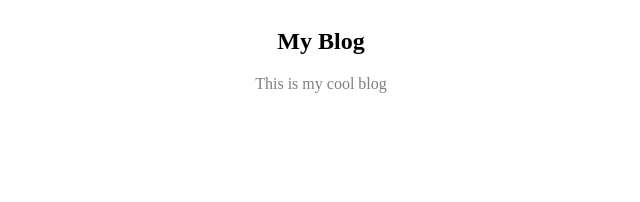
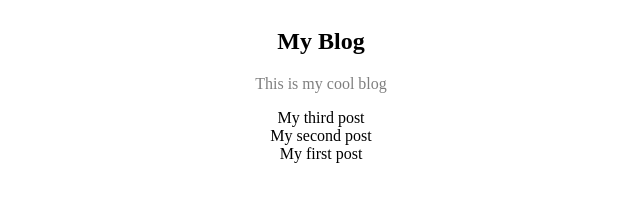
Before and after one commit to codeOfRobin/gatsby-egghead, a Gatsby site: page / in a window 1280 px wide. Shown: the whole page, without its empty margins (319-959 px from the left). Built offline with nearby package versions, Linux system fonts and the light colour scheme; Gatsby itself is replaced by a stand-in of ours.

Commit message:
Add header components
Signed-off-by: Robin Malhotra <me@rmalhotra.com>

```diff
--- /dev/null
+++ b/src/components/Header.js
@@ -0,0 +1,48 @@
+import React from "react"
+import { StaticQuery, graphql } from "gatsby"
+
+const TitleAndDescription = ({ data }) => {
+  const title = data.site.siteMetadata.title
+  const description = data.site.siteMetadata.description
+
+  return (
+    <div
+      style={{
+        display: "flex",
+        flexDirection: "column",
+        alignItems: "center",
+        fontFamily: "avenir",
+      }}
+    >
+      <h2>{title}</h2>
+      <p
+        style={{
+          marginTop: 0,
+          opacity: 0.5,
+        }}
+      >
+        {description}
+      </p>
+    </div>
+  )
+}
+
+const Header = () => {
+  return (
+    <StaticQuery
+      query={graphql`
+        query {
+          site {
+            siteMetadata {
+              description
+              title
+            }
+          }
+        }
+      `}
+      render={data => <TitleAndDescription data={data} />}
+    />
+  )
+}
+
+export default Header
--- a/src/pages/index.js
+++ b/src/pages/index.js
@@ -1,11 +1,13 @@
 import React from "react"
-import { StaticQuery, graphql } from "gatsby"
+import { graphql } from "gatsby"
+import Header from "../components/Header"
 
-const TitleAndDescription = ({ data }) => {
-  const title = data.site.siteMetadata.title
-  const description = data.site.siteMetadata.description
-
+const Layout = ({ data }) => {
+  const { edges } = data.allMarkdownRemark
+  console.log(edges)
   return (
+    <div>
+      <Header />
       <div
         style={{
           display: "flex",
@@ -14,43 +16,30 @@ const TitleAndDescription = ({ data }) => {
           fontFamily: "avenir",
         }}
       >
-      <h2>{title}</h2>
-      <p
-        style={{
-          marginTop: 0,
-          opacity: 0.5,
-        }}
-      >
-        {description}
-      </p>
+        {edges.map(edge => {
+          const { frontmatter } = edge.node
+          return <div key={frontmatter.path}> {frontmatter.title} </div>
+        })}
+      </div>
     </div>
   )
 }
 
-const Header = () => {
-  return (
-    <StaticQuery
-      query={graphql`
-        query {
-          site {
-            siteMetadata {
-              description
+export const query = graphql`
+  query HomepageQuery {
+    allMarkdownRemark(sort: { order: DESC, fields: [frontmatter___date] }) {
+      edges {
+        node {
+          id
+          frontmatter {
             title
+            path
+            date
           }
         }
       }
-      `}
-      render={data => <TitleAndDescription data={data} />}
-    />
-  )
     }
-
-const Layout = () => {
-  return (
-    <div>
-      <Header />
-    </div>
-  )
   }
+`
 
 export default Layout
```
Lines whose indentation alone changed are shown as unchanged.
